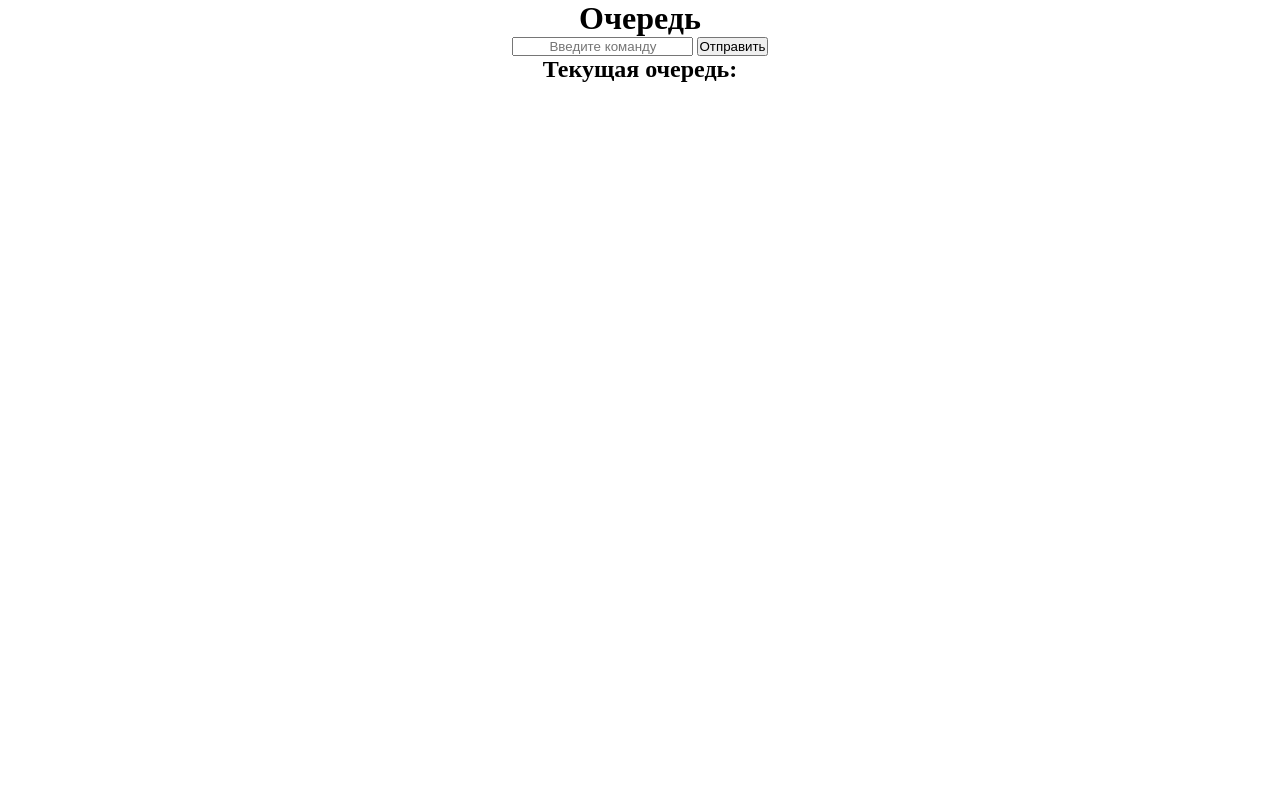
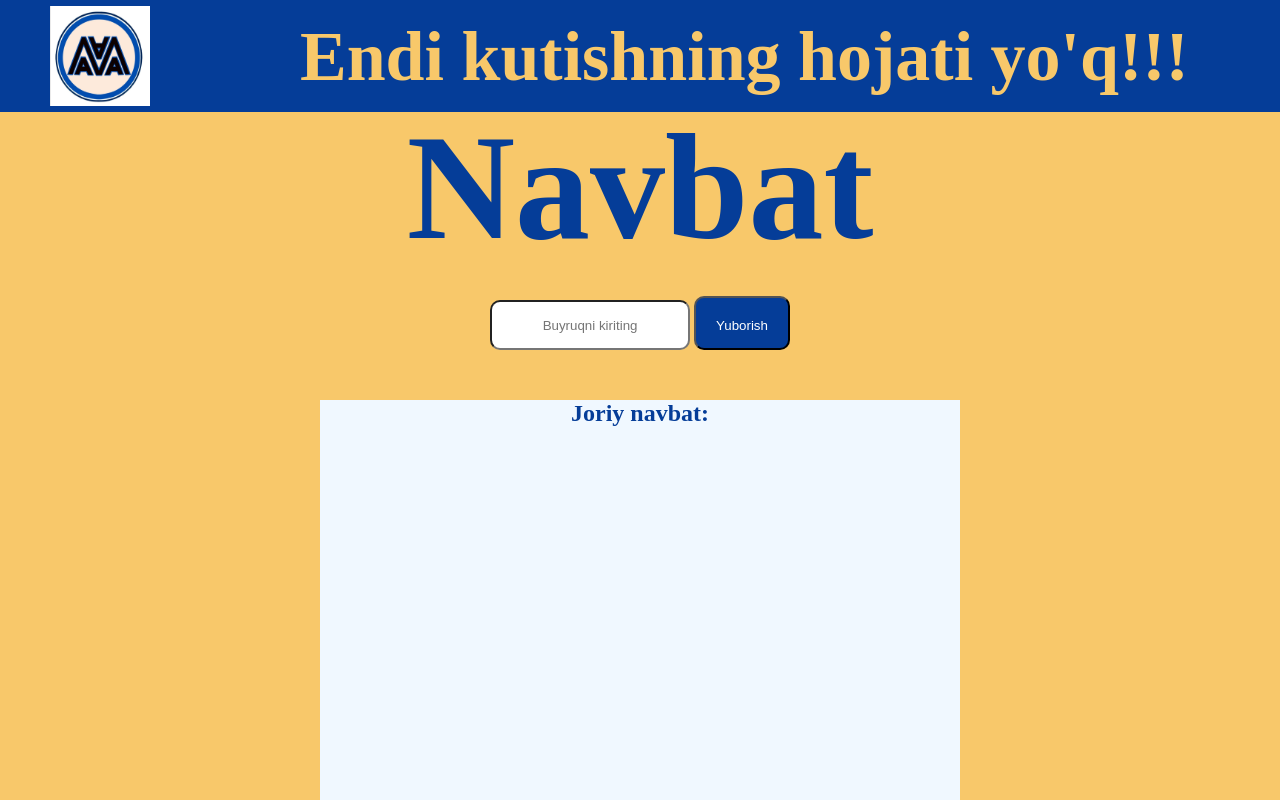
Before and after one commit to AmaliBogdanova/projectuzb, a plain HTML site: page index.html in a window 1280 px wide. Shown: the top 800 px of the page. Drawn offline with Linux system fonts and the light colour scheme.

Commit message:
first commit

```diff
--- a/index.html
+++ b/index.html
@@ -2,19 +2,30 @@
 <html lang="ru">
 <head>
     <meta charset="UTF-8">
-    <title>Очередь</title>
+    <title>NAVBATIM</title>
     <link rel="stylesheet" href="style.css">
 </head>
 <body>
-    <h1>Очередь</h1>
-    <input type="text" id="userInput" placeholder="Введите команду">
-    <button onclick="handleInput()">Отправить</button>
+    <nav class="header__nav">
+        <div class="container nav-contain">
+            <div class="header__nav-logo">
+                <img class="header_logo" src="logo.jpg" alt="">
+            </div>
+            <h1 class="header_text">Endi kutishning hojati yo'q!!!</h1>
+        </div>
+    </nav>
+    <main>
+    <h1 class="main_text">Navbat</h1>
+    <input class="input" type="text" id="userInput" placeholder="Buyruqni kiriting">
 
-    <p id="message"></p>
+    <button class='button' onclick="handleInput()">Yuborish</button>
+    <div class="box">
+    <p class="outout_teext" id="message"></p>
 
-    <h2>Текущая очередь:</h2>
-    <ul id="queueList"></ul>
-
+    <h2 class="main_bottom_text"> Joriy navbat:</h2>
+    <ul class="list" id="queueList"></ul>
+</div>
+</main>
     <script>
         let l1 = [];
 
@@ -25,38 +36,35 @@
             let name = '';
 
             if (input.startsWith('Кто')) {
-                // Пример: "Кто последний - Петров."
                 const parts = input.split('-');
                 if (parts.length > 1) {
                     name = parts[1].replace('.', '').trim();
                     l1.push(name);
-                    message.textContent = `Добавлен(а) ${name} в конец очереди.`;
+                    message.textContent = `${name} navbat oxiriga qo'shildi.`;
                 }
-            } else if (input.startsWith('Я только спросить! Я -')) {
-                // Пример: "Я только спросить! Я - Сидоров."
-                const parts = input.split('Я -');
+            } else if (input.startsWith("Men faqat so'rayman! Men -")) {
+                const parts = input.split('Men -');
                 if (parts.length > 1) {
                     name = parts[1].replace('.', '').trim();
                     l1.unshift(name);
-                    message.textContent = `${name} только спросить — встал(а) в начало очереди.`;
+                    message.textContent = `${name} faqat so'rang-men navbatning boshida turdim.`;
                 }
-            } else if (input.startsWith('Я')) {
-                // Пример: "Я Смирнов."
+            } else if (input.startsWith('Men')) {
                 const words = input.split(' ');
                 if (words.length > 1) {
                     name = words[1].replace('.', '').trim();
-                    l1.push(name);  // ВСТАЁТ В КОНЕЦ
-                    message.textContent = `${name} добавлен(а) в конец очереди.`;
+                    l1.push(name);
+                    message.textContent = `${name} navbatning oxiriga qo'shildi.`;
                 }
-            } else if (input === 'Следующий!') {
+            } else if (input === 'Keyingi!') {
                 if (l1.length > 0) {
                     const next = l1.shift();
-                    message.textContent = `Заходит ${next}!`;
+                    message.textContent = `${next} keladi!`;
                 } else {
-                    message.textContent = 'В очереди никого нет.';
+                    message.textContent = "Navbatda hech kim yo'q.";
                 }
             } else {
-                message.textContent = 'Неверная команда.';
+                message.textContent = "Noto'g'ri buyruq.";
             }
 
             updateQueue();
--- a/style.css
+++ b/style.css
@@ -3,4 +3,88 @@
     padding: 0;
     box-sizing: border-box;
     text-align: center;
-    }
+    /* background-color: #f8c86a; */
+}
+main{
+    align-items: center;
+    justify-content: center;
+    height: 100%;
+    background-color: #f8c86a;
+}
+.header__nav{
+    background-color: #053d98;
+    box-shadow: 0px 4px 20px rgba(0, 0, 0, 0.25);
+    display: flex;
+}
+.header_logo{
+    margin-left: 50px;
+    display: flex;
+    align-items: center;
+    gap: 30px;
+    width: 100px;
+    height: 100px;
+}
+.header_text{
+    margin-right: 50px;
+    margin-left: 150px;
+    font-size: 70px;
+    line-height: 75px;
+    color: #f8c86a;
+}
+.nav-contain{
+    display: flex;
+    justify-content: space-between;
+    align-items: center;
+    padding: 6px 0;
+}
+.main_text{
+    font-size: 150px;
+    line-height: 150px;
+    text-align: center;
+    color: #053d98;
+}
+.main_bottom_text{
+    color:#053d98
+}
+.box{
+    margin-top: 50px;
+    margin-left: 25%;
+    align-items: center;
+    background-color: aliceblue;
+    width: 50%;
+    height: 1000px;
+    justify-content: center;
+    padding-bottom: 100px;
+}
+.outout_teext{
+    color:#053d98;
+    font-size: 30px;
+}
+.input{
+    background: #FFFFFF;
+    border-radius: 10px;
+    width: 200px;
+    height: 50px;
+    /* display: flex; */
+    /* justify-content: space-evenly; */
+    align-items: center;
+    margin-top:38px ;
+}
+.button{
+    background-color: #053d98;
+    color: #FFFFFF;
+    border-radius: 10px;
+    height: 10px;
+    /* display: flex; */
+    /* justify-content: space-evenly; */
+    align-items: center;
+    padding: 20px;
+    padding-bottom: 30px;
+}
+.list{
+    font-size: 20px;
+    line-height: 24px;
+    text-align: right;
+    color: #053d98;
+    list-style: none;
+}
```
Also changed, not shown: logo.jpg (added), 1 other file.
